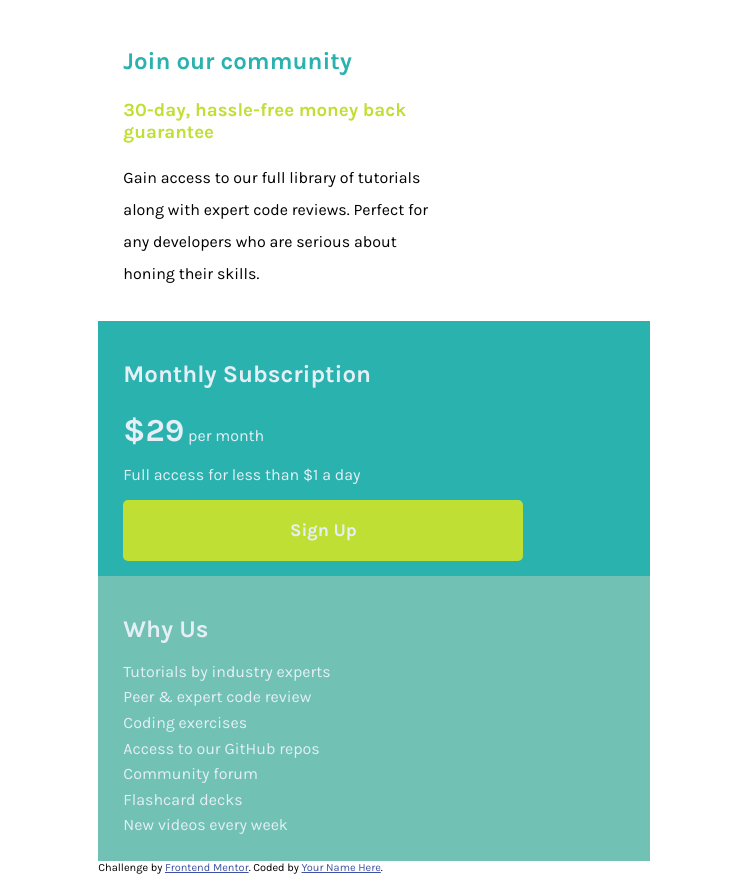
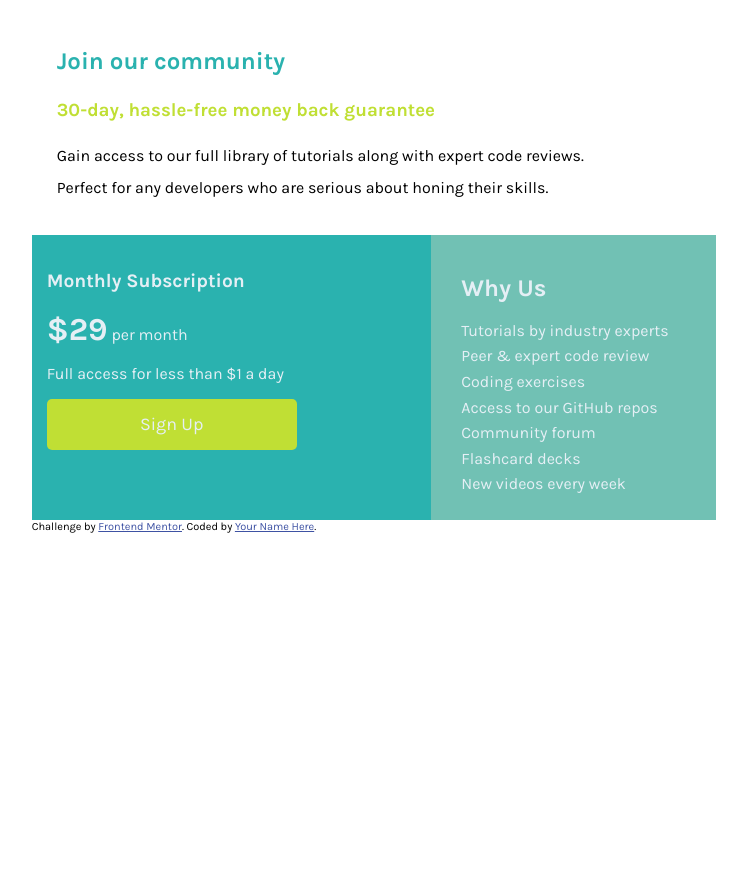
Before and after one commit to hillariee/frontend-challenge-3, a plain HTML site: page index.html in a window 1280 px wide. Shown: the whole page, without its empty margins (266-1013 px from the left). After the commit the page ends 800 px from the top, so only its background shows below. Drawn offline with Linux system fonts and the light colour scheme.

Commit message:
-mworking on desktop view

```diff
--- a/main.css
+++ b/main.css
@@ -115,5 +115,45 @@ p{
 }
 
 
+@media only screen and (min-width: 786px){
+
+    .section-1 p{
+        overflow-wrap: break-word;
+        width: 35rem;
+    }
+
+    .section-1 h3{
+        overflow-wrap: none;
+        width: initial;
+    }
+
+    .section-2 button{
+        width: 250px;
+        font-weight: var(--reg);
+        padding: 15px 25px;
+    }
+
+    .section-2 h1{
+        font-size: 1.2rem;
+    }
+
+    .section-2{
+        padding: 15px 15px;
+    }
+
+    .section-3{
+        padding: 15px 15px 15px 30px;
+    }
+
+    .container{
+        display: grid;
+        justify-content: center;
+        grid-template-areas:
+        "a a a a"
+        "b b c c";
+    }
+}
+
+
 .attribution { font-size: 11px; text-align: center; margin: auto; }
 .attribution a { color: hsl(228, 45%, 44%); }
```
